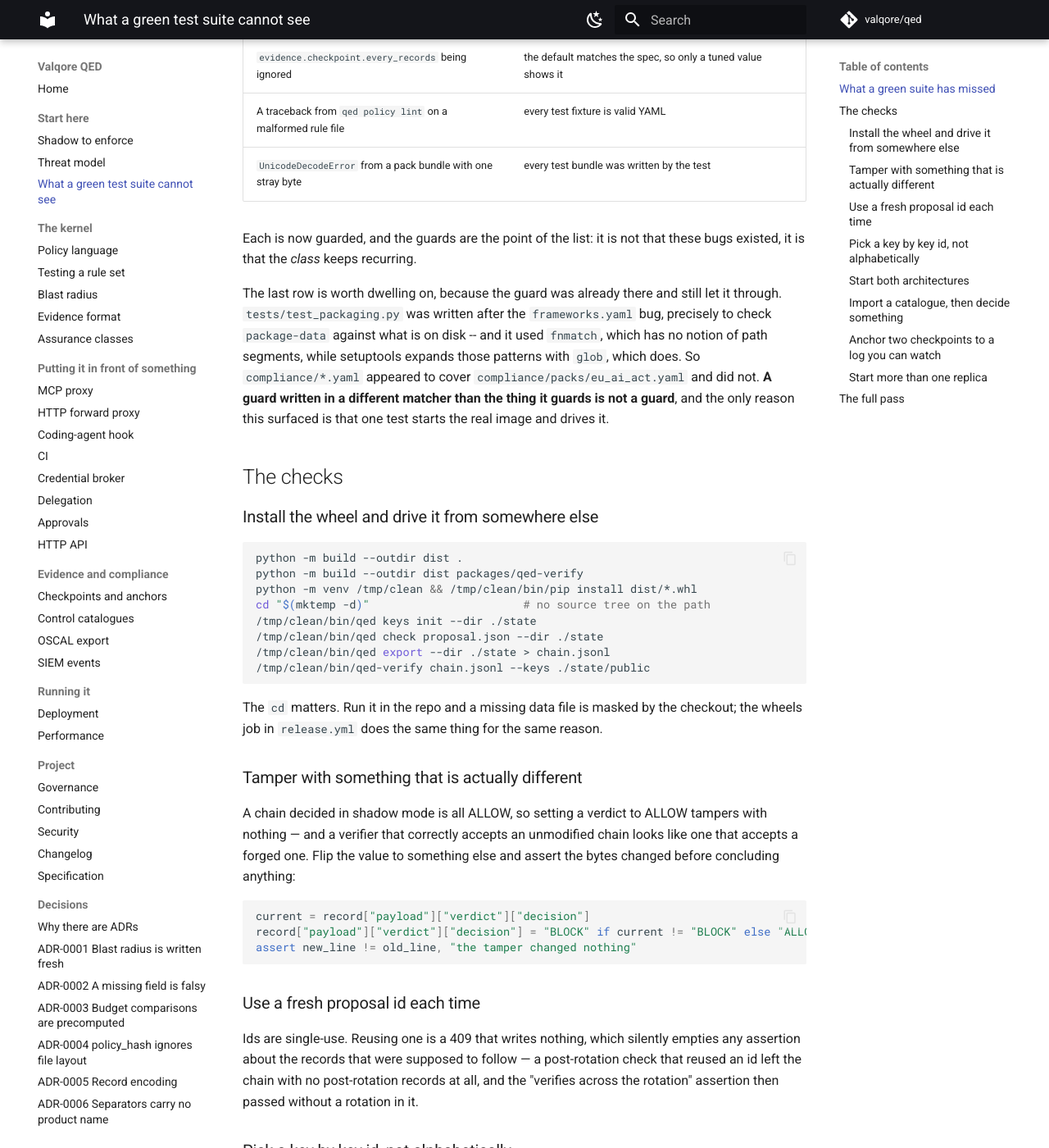
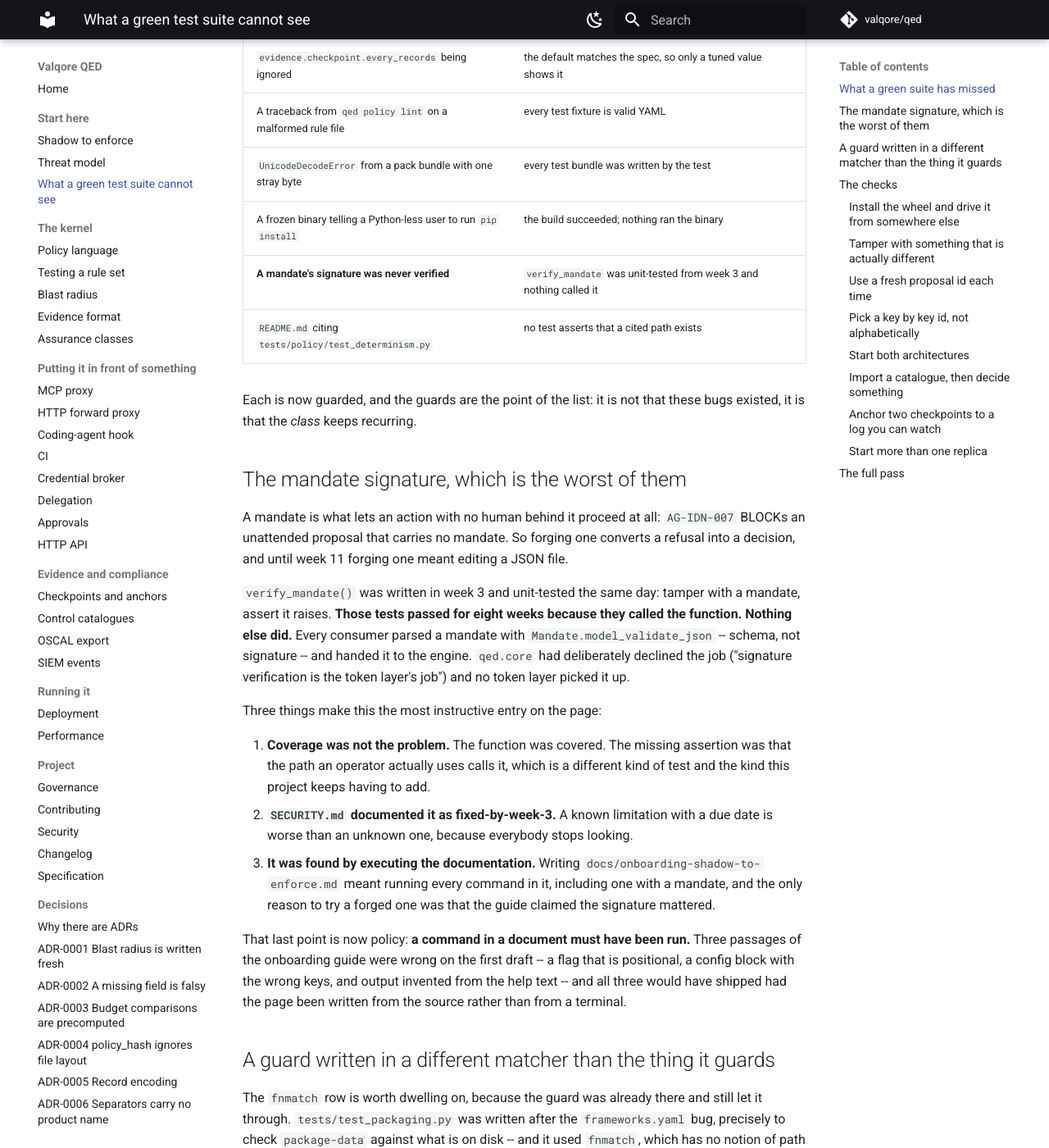
Before and after one commit to valqore/qed, an MkDocs documentation site: the page built from docs/validation.md, in a window 1280 px wide and 1400 px high, scrolled down 1016 px. Shown: the whole window at 82% size. Built offline with MkDocs 1.6.1 and Material for MkDocs 9.7.7, drawn with Linux system fonts in a browser that asks for light colours; comment, search, counter and statistics services are not loaded; some of the changed text lies outside the part shown.

Commit message:
docs: validation.md gains the mandate signature, and the count was stale
The page is the list of bugs a green test suite shipped anyway, and it was
three entries and one number out of date: it opened with "2,250 tests" when the
suite is 2,610, and it was missing the frozen binary that told a Python-less
user to run pip, the mandate signature nothing verified, and the README citing
a test file that does not exist. Sixteen rows now.

The mandate one gets its own section because it is the most instructive entry
on the page. Coverage was not the problem -- `verify_mandate` was covered, from
week 3. The missing assertion was that the path an operator uses calls it,
which is a different kind of test and the kind this project keeps having to
add. SECURITY.md had also documented it as fixed-by-week-3, and a known
limitation with a due date is worse than an unknown one because everybody stops
looking.

It was found by executing the documentation, which is now written down as
policy on that page: a command in a document must have been run. Three passages
of the onboarding guide were wrong in the first draft -- a positional argument
documented as a flag, a config block with the wrong keys, and output invented
from the help text -- and all three would have shipped had the page been
written from the source instead of from a terminal.

Adding the row then tripped the claims guard, because the row names
tests/policy/test_determinism.py precisely *because* it does not exist. A
document describing a dangling reference has to be able to quote it. That is
the second false positive of this shape today, after the link guard flagged the
CHANGELOG entry explaining its own rule, so both exemptions now carry the
reason rather than sitting in a bare list.

Co-Authored-By: Claude Opus 5 (1M context) <noreply@anthropic.com>
Signed-off-by: Tunc Celik <tunc@valqore.io>

```diff
--- a/docs/validation.md
+++ b/docs/validation.md
@@ -26,11 +26,48 @@ several replicas starting at the same moment.
 | `evidence.checkpoint.every_records` being ignored | the default matches the spec, so only a tuned value shows it |
 | A traceback from `qed policy lint` on a malformed rule file | every test fixture is valid YAML |
 | `UnicodeDecodeError` from a pack bundle with one stray byte | every test bundle was written by the test |
+| A frozen binary telling a Python-less user to run `pip install` | the build succeeded; nothing ran the binary |
+| **A mandate's signature was never verified** | `verify_mandate` was unit-tested from week 3 and nothing called it |
+| `README.md` citing `tests/policy/test_determinism.py` | no test asserts that a cited path exists |
 
 Each is now guarded, and the guards are the point of the list: it is not that
 these bugs existed, it is that the *class* keeps recurring.
 
-The last row is worth dwelling on, because the guard was already there and
+## The mandate signature, which is the worst of them
+
+A mandate is what lets an action with no human behind it proceed at all:
+`AG-IDN-007` BLOCKs an unattended proposal that carries no mandate. So forging
+one converts a refusal into a decision, and until week 11 forging one meant
+editing a JSON file.
+
+`verify_mandate()` was written in week 3 and unit-tested the same day: tamper
+with a mandate, assert it raises. **Those tests passed for eight weeks because
+they called the function. Nothing else did.** Every consumer parsed a mandate
+with `Mandate.model_validate_json` -- schema, not signature -- and handed it to
+the engine. `qed.core` had deliberately declined the job ("signature
+verification is the token layer's job") and no token layer picked it up.
+
+Three things make this the most instructive entry on the page:
+
+1. **Coverage was not the problem.** The function was covered. The missing
+   assertion was that the path an operator actually uses calls it, which is a
+   different kind of test and the kind this project keeps having to add.
+2. **`SECURITY.md` documented it as fixed-by-week-3.** A known limitation with
+   a due date is worse than an unknown one, because everybody stops looking.
+3. **It was found by executing the documentation.** Writing
+   `docs/onboarding-shadow-to-enforce.md` meant running every command in it,
+   including one with a mandate, and the only reason to try a forged one was
+   that the guide claimed the signature mattered.
+
+That last point is now policy: **a command in a document must have been run.**
+Three passages of the onboarding guide were wrong on the first draft -- a flag
+that is positional, a config block with the wrong keys, and output invented
+from the help text -- and all three would have shipped had the page been
+written from the source rather than from a terminal.
+
+## A guard written in a different matcher than the thing it guards
+
+The `fnmatch` row is worth dwelling on, because the guard was already there and
 still let it through. `tests/test_packaging.py` was written after the
 `frameworks.yaml` bug, precisely to check `package-data` against what is on
 disk -- and it used `fnmatch`, which has no notion of path segments, while
```
Also changed, not shown: other parts of docs/validation.md (+1 -1 lines), 1 other file.
